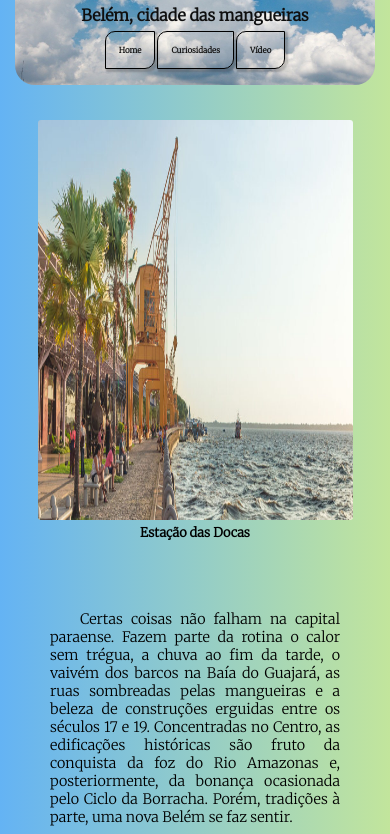
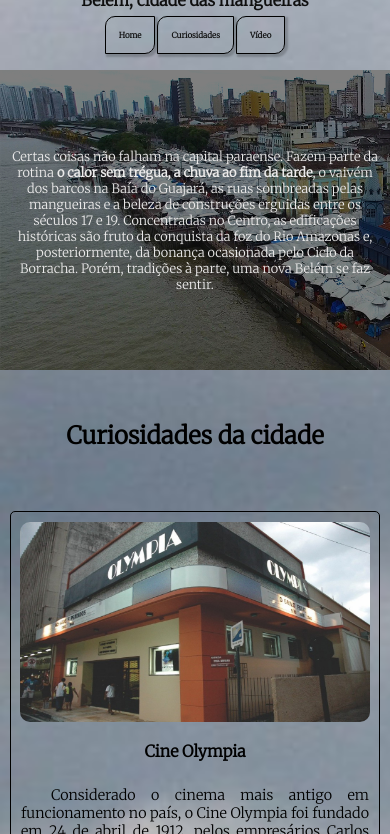
Before and after one commit to JonatanRocha2/checkpoint-1, a plain HTML site: page index.html in a window 390 px wide. Shown: the part 180-1014 px from the top of the page. Drawn offline with Linux system fonts and the light colour scheme.

Commit message:
ajuste responsividade e body

```diff
--- a/css/style.css
+++ b/css/style.css
@@ -6,28 +6,16 @@
   box-sizing: border-box;
 }
 
+body {
+  background: url(../img/backgound.jpg) no-repeat;
+  background-size: cover;
+}
+
 html {
   font-size: 16px;
-  /* background: rgb(173, 173, 192);
-  color: azure; */
-  background: #c2e59c; /* fallback for old browsers */
-  background: -webkit-linear-gradient(
-    to right,
-    #64b3f4,
-    #c2e59c
-  ); /* Chrome 10-25, Safari 5.1-6 */
-  background: linear-gradient(
-    to right,
-    #64b3f4,
-    #c2e59c
-  ); /* W3C, IE 10+/ Edge, Firefox 16+, Chrome 26+, Opera 12+, Safari 7+ */
 }
 
 header.cabecalho {
-  background: url(../img/backgound.jpg);
-  background-size: cover;
-  border-radius: 20px;
-  margin: 15px;
   display: flex;
   justify-content: space-around;
   align-items: center;
@@ -74,46 +62,32 @@ nav.menu a:hover {
 }
 
 main.text {
-  text-align: justify;
-  margin: 50px;
+  background: linear-gradient(rgba(0,0,0, .50), rgba(0,0,0, .50) 100%),  url(../img/capa-nova.jpg) no-repeat;
+  background-size: cover;
+  width: 100%;
+  height: 300px;
+  color: #ecebeb;
+  font-family: "Merriweather", serif;
+  font-size: 1rem;
+  display: flex;
+  text-align: center;
   justify-content: center;
-  font-family: "Merriweather", serif;
-  font-size: 0.9rem;
-  text-indent: 30px;
+  align-items: center;
 }
 
-/* div.cards-text {
-  justify-content: space-around;
-  align-items: center;
-  display: flex;
+article {
+  margin: 10px;
 }
 
-div.card-text {
-  margin: 1px solid black;
-} */
-
-section.background {
-  text-align: center;
-  padding: 20px;
-}
-
-section.background legend {
-  font-family: "Merriweather", serif;
-  font-size: 0.8rem;
-  text-align: center;
+span {
   font-weight: bold;
-}
-
-section.background img {
-  width: 90%;
-  height: 400px;
-  border-radius: 3px;
 }
 
 div.title-conteiner h2 {
   text-align: center;
   font-family: "Merriweather", serif;
-  margin-top: 15px;
+  margin-top: 50px;
+  margin-bottom: 50px;
 }
 
 section.conteiner {
@@ -121,7 +95,7 @@ section.conteiner {
   justify-content: space-around;
   align-items: center;
   flex-direction: row;
-  margin-top: 10px;
+  margin-top: 25px;
   padding: 10px;
   flex-wrap: wrap;
 }
@@ -167,13 +141,18 @@ section.video {
 section.video h5 {
   font-size: 1rem;
   font-family: "Merriweather", serif;
-  margin-top: 15px;
+  margin-top: 50px;
 }
 
 iframe {
-  margin-top: 20px;
+  margin-top: 50px;
   margin-bottom: 20px;
   border-radius: 15px;
+}
+
+iframe:hover {
+  transform: scale(1.2);
+  transition-duration: 0.5s;
 }
 
 footer {
@@ -201,8 +180,13 @@ footer img {
   }
 
   div.card {
-    width: 85%;
+    width: 100%;
     margin-bottom: 10px;
+  }
+
+  main.text {
+    font-size: 0.8rem;
+    text-align: center;
   }
 
   section.video h5 {
--- a/index.html
+++ b/index.html
@@ -22,20 +22,20 @@
       </nav>
     </header>
 
-    <section class="background">
+    <!-- <main class="background">
       <img src="img/capa.jpg" alt="Estação das Docas" />
       <legend>Estação das Docas</legend>
-    </section>
+    </main> -->
 
     <main class="text">
       <article>
-        Certas coisas não falham na capital paraense. Fazem parte da rotina o
-        calor sem trégua, a chuva ao fim da tarde, o vaivém dos barcos na Baía
-        do Guajará, as ruas sombreadas pelas mangueiras e a beleza de
-        construções erguidas entre os séculos 17 e 19. Concentradas no Centro,
-        as edificações históricas são fruto da conquista da foz do Rio Amazonas
-        e, posteriormente, da bonança ocasionada pelo Ciclo da Borracha. Porém,
-        tradições à parte, uma nova Belém se faz sentir.
+        Certas coisas não falham na capital paraense. Fazem parte da rotina
+        <span>o calor sem trégua, a chuva ao fim da tarde</span>, o vaivém dos
+        barcos na Baía do Guajará, as ruas sombreadas pelas mangueiras e a
+        beleza de construções erguidas entre os séculos 17 e 19. Concentradas no
+        Centro, as edificações históricas são fruto da conquista da foz do Rio
+        Amazonas e, posteriormente, da bonança ocasionada pelo Ciclo da
+        Borracha. Porém, tradições à parte, uma nova Belém se faz sentir.
       </article>
     </main>
 
```
Also changed, not shown: img/capa-nova.jpg (added).
